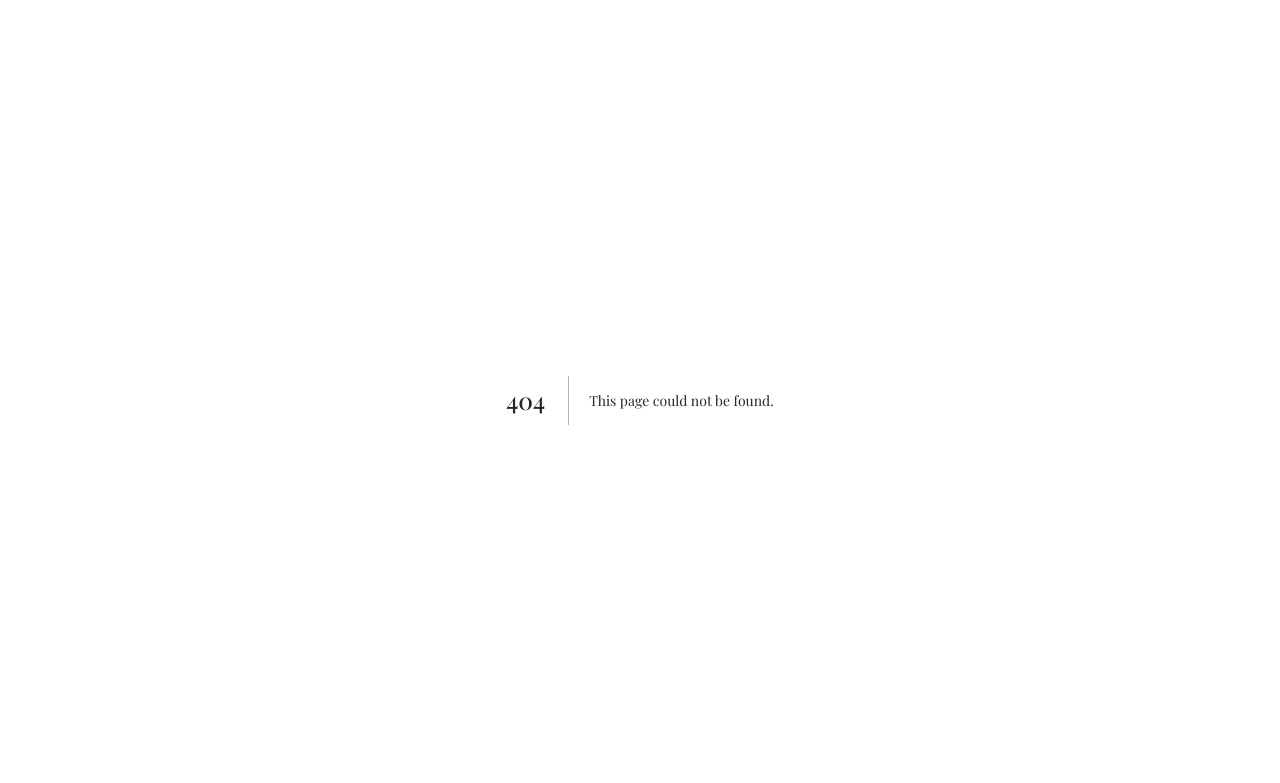
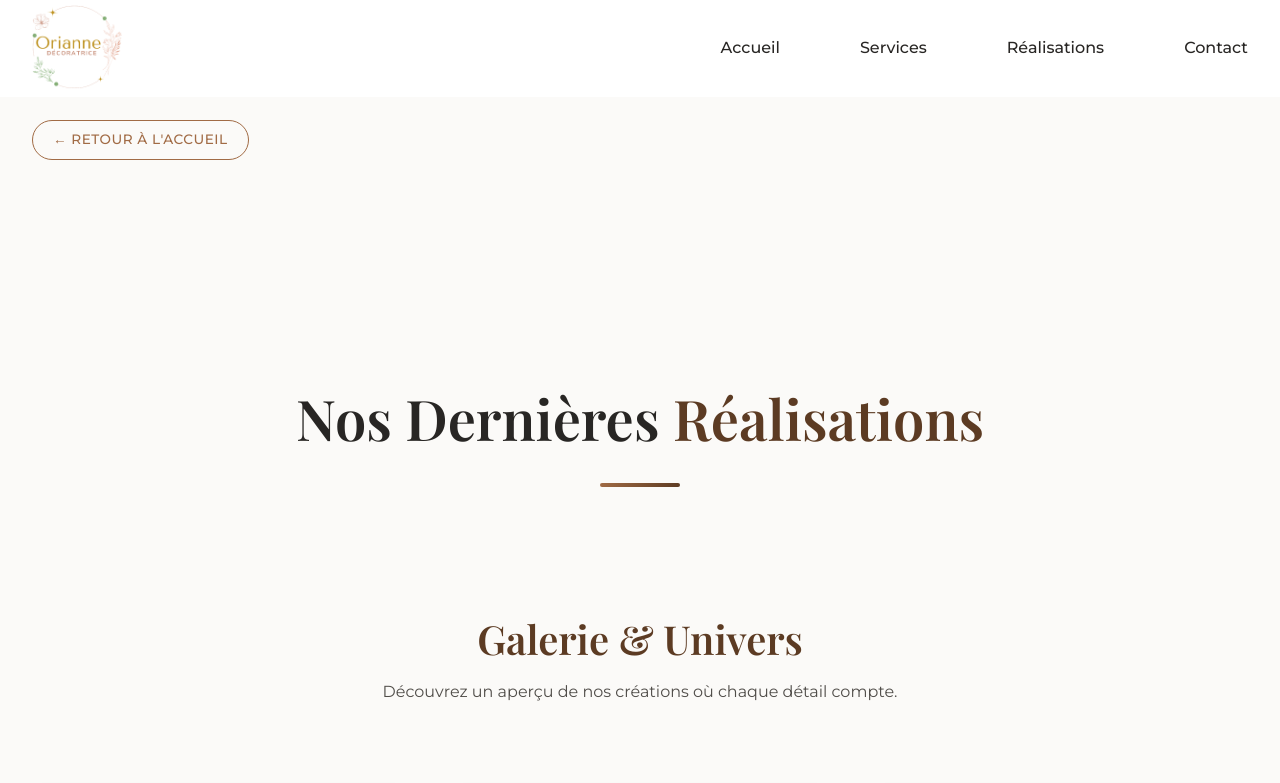
Before and after one commit to JgPhil/orianne-ag, a Next.js app: page /realisations in a window 1280 px wide. Before the commit this address had no page. Shown: the top 783 px of the page. Built offline with nearby package versions, Linux system fonts and the light colour scheme; a web font is replaced by a local one.

Commit message:
Refactor: Move Realisations to a distinct page

```diff
--- a/src/app/page.tsx
+++ b/src/app/page.tsx
@@ -1,7 +1,7 @@
 import Header from '@/components/Header';
 import Hero from '@/components/Hero';
 import Services from '@/components/Services';
-import Realisations from '@/components/Realisations';
+
 import Contact from '@/components/Contact';
 import Footer from '@/components/Footer';
 
@@ -11,7 +11,7 @@ export default function Home() {
       <Header />
       <Hero />
       <Services />
-      <Realisations />
+
       <Contact />
       <Footer />
     </main>
--- /dev/null
+++ b/src/app/realisations/page.tsx
@@ -0,0 +1,24 @@
+import Link from 'next/link';
+import Header from '@/components/Header';
+import Footer from '@/components/Footer';
+import Realisations from '@/components/Realisations';
+
+export default function RealisationsPage() {
+  return (
+    <main>
+      <Header />
+      <div style={{ paddingTop: '120px', paddingBottom: '2rem' }}>
+        <div className="container" style={{ marginBottom: '2rem' }}>
+             <Link href="/" className="btn btn-secondary">
+                ← Retour à l'accueil
+             </Link>
+        </div>
+
+        {/* We use the existing component. We might need to adjust it if it has an ID that scrolls weirdly,
+            but for a separate page it's fine. */}
+        <Realisations />
+      </div>
+      <Footer />
+    </main>
+  );
+}
--- a/src/components/Footer.tsx
+++ b/src/components/Footer.tsx
@@ -33,10 +33,10 @@ export default function Footer() {
                     <div className={styles.footerSection}>
                         <h4 className={styles.footerSubtitle}>Plan du site</h4>
                         <ul className={styles.footerLinks}>
-                            <li><Link href="#accueil">Accueil</Link></li>
-                            <li><Link href="#services">Prestations</Link></li>
-                            <li><Link href="#realisations">Galerie & Univers</Link></li>
-                            <li><Link href="#contact">Contact & Devis</Link></li>
+                            <li><Link href="/">Accueil</Link></li>
+                            <li><Link href="/#services">Prestations</Link></li>
+                            <li><Link href="/realisations">Galerie & Univers</Link></li>
+                            <li><Link href="/#contact">Contact & Devis</Link></li>
                         </ul>
                     </div>
 
--- a/src/components/Header.tsx
+++ b/src/components/Header.tsx
@@ -19,10 +19,10 @@ export default function Header() {
     }, []);
 
     const navItems = [
-        { href: '#accueil', label: 'Accueil' },
-        { href: '#services', label: 'Services' },
-        { href: '#realisations', label: 'Réalisations' },
-        { href: '#contact', label: 'Contact' },
+        { href: '/', label: 'Accueil' },
+        { href: '/#services', label: 'Services' },
+        { href: '/realisations', label: 'Réalisations' },
+        { href: '/#contact', label: 'Contact' },
     ];
 
     return (
--- a/src/components/Hero.tsx
+++ b/src/components/Hero.tsx
@@ -25,7 +25,7 @@ export default function Hero() {
                         <a href="#contact" className="btn btn-primary btn-large">
                             Me contacter
                         </a>
-                        <a href="#realisations" className="btn btn-secondary btn-large">
+                        <a href="/realisations" className="btn btn-secondary btn-large">
                             Découvrir mon univers
                         </a>
                     </div>
```
